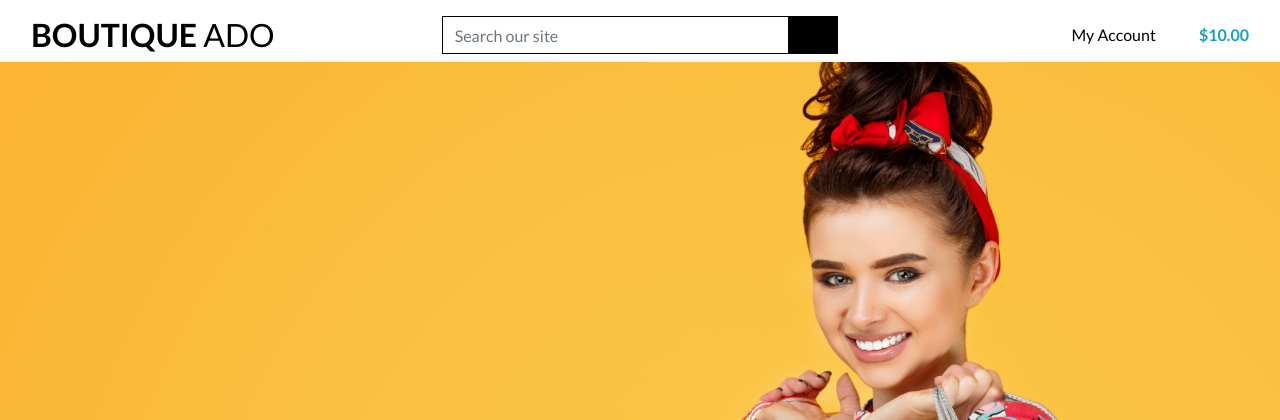
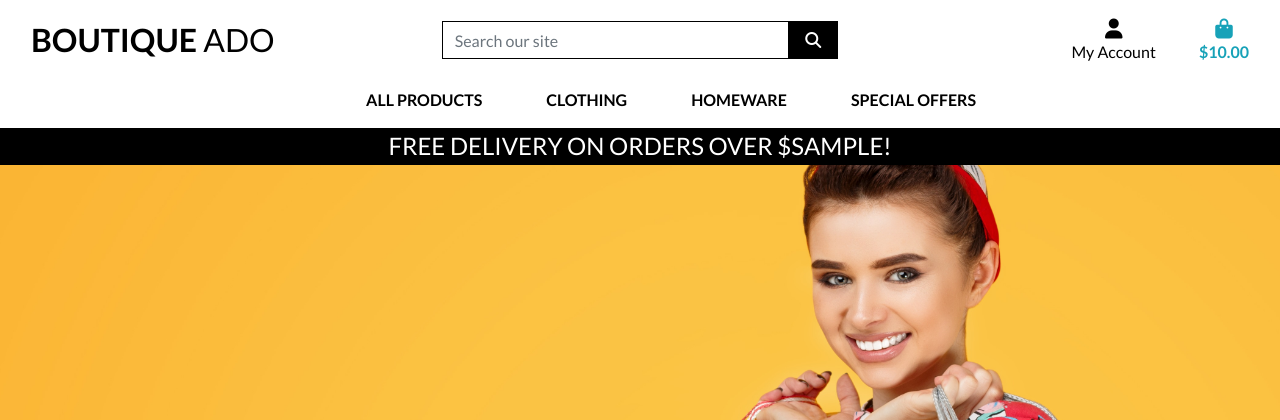
Before and after one commit to RoryBr1/boutique_ado_v1, a Django app: template templates/base.html in a window 1280 px wide. Shown: the top 420 px of the page. Run offline with Django 3.2, Linux system fonts and the light colour scheme; the template is opened without the code that fills it: most values are stand-ins (such as "Sample title", 1, 10 or a date in 2020); some libraries are stand-ins or nearby versions.

Commit message:
added mob header and main navbar

```diff
--- a/static/css/base.css
+++ b/static/css/base.css
@@ -58,6 +58,10 @@ body {
     border: 1px solid black !important;
 }
 
+.bg-black {
+    background: #000 !important;
+}
+
 /* -------------------------------- Media Queries */
 
 /* Slightly larger container on xl screens */
--- a/templates/base.html
+++ b/templates/base.html
@@ -2,6 +2,7 @@
 
 <!doctype html>
 <html lang="en">
+
 <head>
 
     {% block meta %}
@@ -14,7 +15,9 @@
     {% endblock %}
 
     {% block corecss %}
-        <link rel="stylesheet" href="https://stackpath.bootstrapcdn.com/bootstrap/4.4.1/css/bootstrap.min.css" integrity="sha384-Vkoo8x4CGsO3+Hhxv8T/Q5PaXtkKtu6ug5TOeNV6gBiFeWPGFN9MuhOf23Q9Ifjh" crossorigin="anonymous">
+    <script src="https://kit.fontawesome.com/c15d388d7f.js" crossorigin="anonymous"></script>
+    <link rel="stylesheet" href="https://stackpath.bootstrapcdn.com/bootstrap/4.4.1/css/bootstrap.min.css"
+        integrity="sha384-Vkoo8x4CGsO3+Hhxv8T/Q5PaXtkKtu6ug5TOeNV6gBiFeWPGFN9MuhOf23Q9Ifjh" crossorigin="anonymous">
     <link rel="stylesheet" href="https://fonts.googleapis.com/css?family=Lato&display=swap">
     <link rel="stylesheet" href="{% static 'css/base.css' %}">
     {% endblock %}
@@ -23,9 +26,15 @@
     {% endblock %}
 
     {% block corejs %}
-        <script src="https://code.jquery.com/jquery-3.4.1.slim.min.js" integrity="sha384-J6qa4849blE2+poT4WnyKhv5vZF5SrPo0iEjwBvKU7imGFAV0wwj1yYfoRSJoZ+n" crossorigin="anonymous"></script>
-        <script src="https://cdn.jsdelivr.net/npm/popper.js@1.16.0/dist/umd/popper.min.js" integrity="sha384-Q6E9RHvbIyZFJoft+2mJbHaEWldlvI9IOYy5n3zV9zzTtmI3UksdQRVvoxMfooAo" crossorigin="anonymous"></script>
-        <script src="https://stackpath.bootstrapcdn.com/bootstrap/4.4.1/js/bootstrap.min.js" integrity="sha384-wfSDF2E50Y2D1uUdj0O3uMBJnjuUD4Ih7YwaYd1iqfktj0Uod8GCExl3Og8ifwB6" crossorigin="anonymous"></script>
+    <script src="https://code.jquery.com/jquery-3.4.1.slim.min.js"
+        integrity="sha384-J6qa4849blE2+poT4WnyKhv5vZF5SrPo0iEjwBvKU7imGFAV0wwj1yYfoRSJoZ+n" crossorigin="anonymous">
+    </script>
+    <script src="https://cdn.jsdelivr.net/npm/popper.js@1.16.0/dist/umd/popper.min.js"
+        integrity="sha384-Q6E9RHvbIyZFJoft+2mJbHaEWldlvI9IOYy5n3zV9zzTtmI3UksdQRVvoxMfooAo" crossorigin="anonymous">
+    </script>
+    <script src="https://stackpath.bootstrapcdn.com/bootstrap/4.4.1/js/bootstrap.min.js"
+        integrity="sha384-wfSDF2E50Y2D1uUdj0O3uMBJnjuUD4Ih7YwaYd1iqfktj0Uod8GCExl3Og8ifwB6" crossorigin="anonymous">
+    </script>
     {% endblock %}
 
     {% block extra_js %}
@@ -33,6 +42,7 @@
 
     <title>Boutique Ado {% block extra_title %}{% endblock %}</title>
 </head>
+
 <body>
     <header class="container-fluid fixed-top">
         <div id="topnav" class="row bg-white pt-lg-2 d-none d-lg-flex">
@@ -44,7 +54,8 @@
             <div class="col-12 col-lg-4 my-auto py-1 py-lg-0">
                 <form method="GET" action="">
                     <div class="input-group w-100">
-                        <input class="form-control border border-black rounded-0" type="text" name="q" placeholder="Search our site">
+                        <input class="form-control border border-black rounded-0" type="text" name="q"
+                            placeholder="Search our site">
                         <div class="input-group-append">
                             <button class="form-control btn btn-black border border-black rounded-0" type="submit">
                                 <span class="icon">
@@ -58,7 +69,8 @@
             <div class="col-12 col-lg-4 my-auto py-1 py-lg-0">
                 <ul class="list-inline list-unstyled text-center text-lg-right my-0">
                     <li class="list-inline-item dropdown">
-                        <a class="text-black nav-link" href="#" id="user-options" data-toggle="dropdown" aria-haspopup="true" aria-expanded="false">
+                        <a class="text-black nav-link" href="#" id="user-options" data-toggle="dropdown"
+                            aria-haspopup="true" aria-expanded="false">
                             <div class="text-center">
                                 <div><i class="fas fa-user fa-lg"></i></div>
                                 <p class="my-0">My Account</p>
@@ -78,7 +90,8 @@
                         </div>
                     </li>
                     <li class="list-inline-item">
-                        <a class="{% if grand_total %}text-info font-weight-bold{% else %}text-black{% endif %} nav-link" href="">
+                        <a class="{% if grand_total %}text-info font-weight-bold{% else %}text-black{% endif %} nav-link"
+                            href="">
                             <div class="text-center">
                                 <div><i class="fas fa-shopping-bag fa-lg"></i></div>
                                 <p class="my-0">
@@ -92,6 +105,21 @@
                         </a>
                     </li>
                 </ul>
+            </div>
+        </div>
+        <div class="row bg-white">
+            <nav class="navbar navbar-expand-lg navbar-light w-100">
+                <button class="navbar-toggler" type="button" data-toggle="collapse" data-target="#main-nav"
+                    aria-controls="main-nav" aria-expanded="false" aria-label="Toggle navigation">
+                    <span class="navbar-toggler-icon"></span>
+                </button>
+                {% include 'includes/mobile-top-header.html' %}
+                {% include 'includes/main-nav.html' %}
+            </nav>
+        </div>
+        <div id="delivery-banner" class="row text-center">
+            <div class="col bg-black text-white">
+                <h4 class="logo-font my-1">Free delivery on orders over ${{ free_delivery_threshold }}!</h4>
             </div>
         </div>
     </header>
@@ -111,4 +139,5 @@
 
 
 </body>
+
 </html>
--- /dev/null
+++ b/templates/includes/main-nav.html
@@ -0,0 +1,50 @@
+<div class="collapse navbar-collapse" id="main-nav">
+    <ul class="navbar-nav w-auto mx-auto">
+        <li class="nav-item dropdown">
+            <a class="logo-font font-weight-bold nav-link text-black mr-5" href="#" id="all-products-link" data-toggle="dropdown" aria-haspopup="true" aria-expanded="false">
+                All Products
+            </a>
+            <div class="dropdown-menu border-0" aria-labelledby="all-products-link">
+                <a href="" class="dropdown-item">By Price</a>
+                <a href="" class="dropdown-item ">By Rating</a>
+                <a href="" class="dropdown-item ">By Category</a>
+                <a href="" class="dropdown-item">All Products</a>
+            </div>
+        </li>
+
+        <li class="nav-item dropdown">
+            <a class="logo-font font-weight-bold nav-link text-black mr-5" href="#" id="clothing-link" data-toggle="dropdown" aria-haspopup="true" aria-expanded="false">
+                Clothing
+            </a>
+            <div class="dropdown-menu border-0" aria-labelledby="clothing-link">
+                <a href="" class="dropdown-item">Activewear &amp; Essentials</a>
+                <a href="" class="dropdown-item">Jeans</a>
+                <a href="" class="dropdown-item">Shirts</a>
+                <a href="" class="dropdown-item">All Clothing</a>
+            </div>
+        </li>
+
+        <li class="nav-item dropdown">
+            <a class="logo-font font-weight-bold nav-link text-black mr-5" href="#" id="homeware-link" data-toggle="dropdown" aria-haspopup="true" aria-expanded="false">
+                Homeware
+            </a>
+            <div class="dropdown-menu border-0" aria-labelledby="homeware-link">
+                <a href="" class="dropdown-item">Bed &amp; Bath</a>
+                <a href="" class="dropdown-item">Kitchen &amp; Dining</a>
+                <a href="" class="dropdown-item">All Homeware</a>
+            </div>
+        </li>
+
+        <li class="nav-item dropdown">
+            <a class="logo-font font-weight-bold nav-link text-black" href="#" id="specials-link" data-toggle="dropdown" aria-haspopup="true" aria-expanded="false">
+                Special Offers
+            </a>
+            <div class="dropdown-menu border-0" aria-labelledby="specials-link">
+                <a href="" class="dropdown-item">New Arrivals</a>
+                <a href="" class="dropdown-item">Deals</a>
+                <a href="" class="dropdown-item">Clearance</a>
+                <a href="" class="dropdown-item">All Specials</a>
+            </div>
+        </li>
+    </ul>
+</div>
--- /dev/null
+++ b/templates/includes/mobile-top-header.html
@@ -0,0 +1,58 @@
+<ul>
+  <li class="list-inline-item">
+    <a class="text-black nav-link d-block d-lg-none" href="#" id="mobile-search" data-toggle="dropdown" aria-haspopup="true" aria-expanded="false">
+        <div class="text-center">
+            <div><i class="fas fa-search fa-lg"></i></div>
+            <p class="my-0">Search</p>
+        </div>
+    </a>
+    <div class="dropdown-menu border-0 w-100 p-3 rounded-0 my-0" aria-labelledby="mobile-search">
+        <form class="form" method="GET" action="">
+            <div class="input-group w-100">
+                <input class="form-control border border-black rounded-0" type="text" name="q" placeholder="Search our site">
+                <div class="input-group-append">
+                    <button class="form-control form-control btn btn-black border border-black rounded-0" type="submit">
+                        <span class="icon">
+                            <i class="fas fa-search"></i>
+                        </span>
+                    </button>
+                </div>
+            </div>
+        </form>
+    </div>
+</li>
+<li class="list-inline-item dropdown">
+    <a class="text-black nav-link d-block d-lg-none" href="#" id="user-options" data-toggle="dropdown" aria-haspopup="true" aria-expanded="false">
+        <div class="text-center">
+            <div><i class="fas fa-user fa-lg"></i></div>
+            <p class="my-0">My Account</p>
+        </div>
+    </a>
+    <div class="dropdown-menu border-0" aria-labelledby="user-options">
+        {% if request.user.is_authenticated %}
+            {% if request.user.is_superuser %}
+                <a href="{% url 'account_logout' %}" class="dropdown-item">Product Management</a>
+            {% endif %}
+            <a href="" class="dropdown-item">My Profile</a>
+            <a href="{% url 'account_logout' %}" class="dropdown-item">Logout</a>
+        {% else %}
+            <a href="{% url 'account_signup' %}" class="dropdown-item">Register</a>
+            <a href="{% url 'account_login' %}" class="dropdown-item">Login</a>
+        {% endif %}
+    </div>
+</li>
+<li class="list-inline-item">
+    <a class="{% if grand_total %}text-primary font-weight-bold{% else %}text-black{% endif %} nav-link d-block d-lg-none" href="">
+        <div class="text-center">
+            <div><i class="fas fa-shopping-bag fa-lg"></i></div>
+            <p class="my-0">
+                {% if grand_total %}
+                    ${{ grand_total|floatformat:2 }}
+                {% else %}
+                    $0.00
+                {% endif %}
+            </p>
+        </div>
+    </a>
+  </li>
+</ul>
```
Lines whose indentation alone changed are shown as unchanged.
